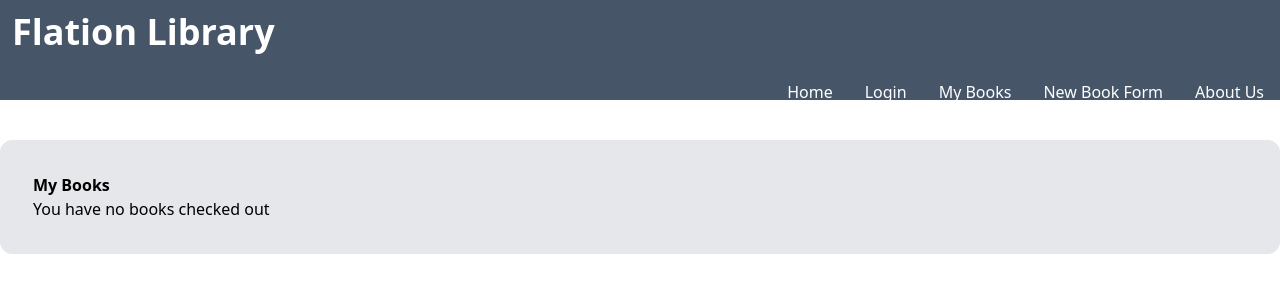
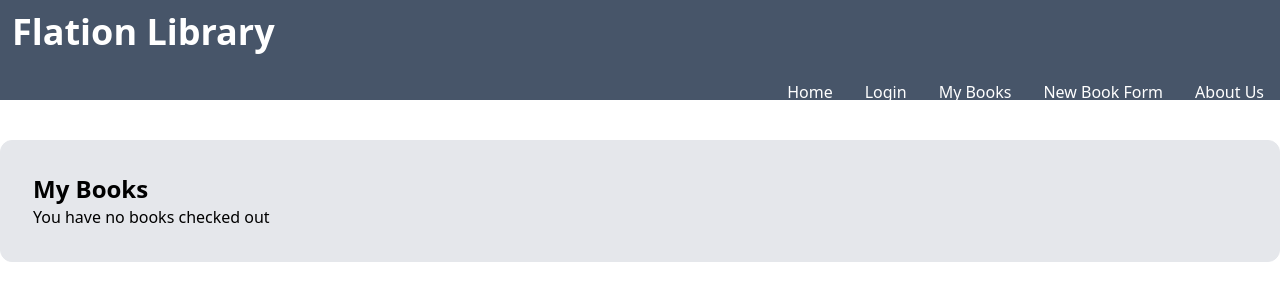
Before and after one commit to sh398697/phase2-group-project, a React (Create React App) app in the folder phase2-group-project/: page /mybooks in a window 1280 px wide. Shown: the top 300 px of the page. Built offline with nearby package versions, Linux system fonts and the light colour scheme.

Commit message:
swaped some book images

```diff
--- a/phase2-group-project/db.json
+++ b/phase2-group-project/db.json
@@ -255,7 +255,7 @@
       "author": "Carl Sagan",
       "genre": "Science",
       "year": "1980",
-      "image": "https://images-na.ssl-images-amazon.com/images/S/compressed.photo.goodreads.com/books/1388620656i/55030.jpg",
+      "image": "https://m.media-amazon.com/images/I/51IcVjsJlDL._SY344_BO1,204,203,200_.jpg",
       "review": "A true classic!",
       "owner": "",
       "id": 27
@@ -275,7 +275,7 @@
       "author": "Peter Wohlleben",
       "genre": "Science, Nature",
       "year": "2015",
-      "image": "https://images-na.ssl-images-amazon.com/images/S/compressed.photo.goodreads.com/books/1464281905i/28256439.jpg",
+      "image": "https://m.media-amazon.com/images/I/513MzQDmx1L._SY344_BO1,204,203,200_.jpg",
       "review": "A revelation.",
       "owner": "",
       "id": 29
--- a/phase2-group-project/src/components/MyBooks.js
+++ b/phase2-group-project/src/components/MyBooks.js
@@ -21,11 +21,11 @@ function MyBooks({books, currentUser, returnBook, removeBookFromState, checkOutB
 
     return (
     <div className="justify-center container mx-auto bg-gray-200 rounded-xl border p-8 m-10">
-        <div><h1 className="font-bold">My Books</h1></div>
+        <div><h1 className="font-bold text-2xl">My Books</h1></div>
         { (myBooks.length > 0) ? (
             <div>
                 <div>Your checked out books:</div>
-                <div className="grid md:grid-cols-5 lg:grid-cols-5 gap-4 lg:gap-1">{bookList}</div>
+                <div className="grid md:grid-cols-3 lg:grid-cols-4 gap-4">{bookList}</div>
             </div>
           ) : (
             <div>You have no books checked out</div>
```
